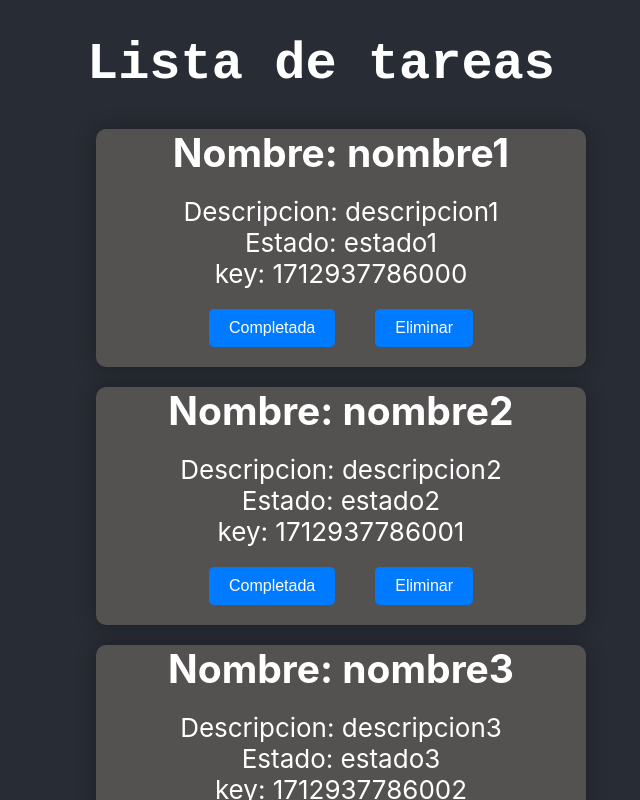
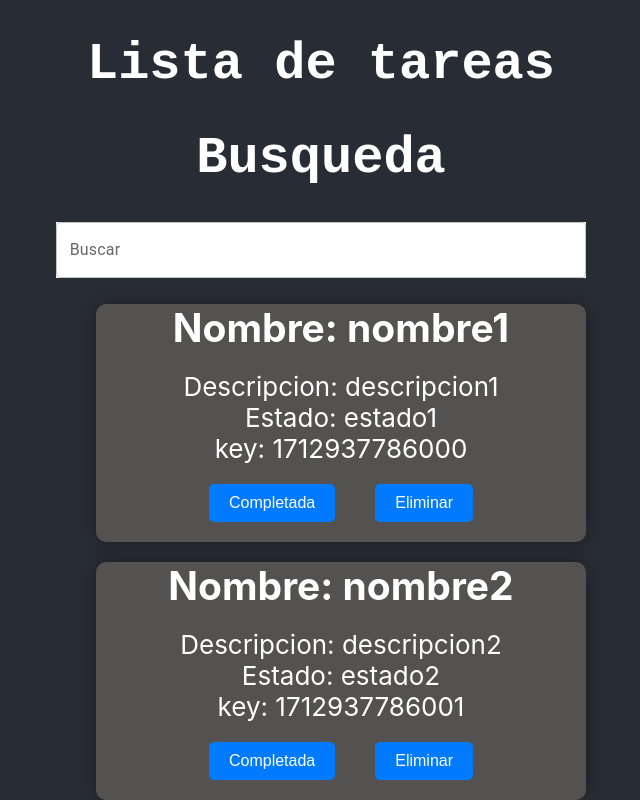
Before and after one commit to Diego966-b/PWA-TP1, a React (Create React App) app: page / in a window 1280 px wide. Shown: the top 800 px of the page, without its empty margins (319-959 px from the left). Built offline with nearby package versions, Linux system fonts and the light colour scheme.

Commit message:
Busqueda funcionando

```diff
--- a/package.json
+++ b/package.json
@@ -3,6 +3,9 @@
   "version": "0.1.0",
   "private": true,
   "dependencies": {
+    "@emotion/react": "^11.11.4",
+    "@emotion/styled": "^11.11.5",
+    "@mui/material": "^5.15.15",
     "@testing-library/jest-dom": "^5.17.0",
     "@testing-library/react": "^13.4.0",
     "@testing-library/user-event": "^13.5.0",
--- a/src/pages/Home/Home.jsx
+++ b/src/pages/Home/Home.jsx
@@ -1,10 +1,10 @@
 import logo from './../../logo.svg';
 import style from './Home.module.css';
-import TextField from "@mui/material/TextField";
 import Titulo from '../../components/Titulo/Titulo.jsx';
 import Input from '../../components/Input/Input.jsx';
 import Button from '../../components/Button/Button.jsx';
-import { useState } from "react";
+import TextField from '@mui/material/TextField';
+import { useState } from 'react';
 
 const tarea = {
     key: Date.now(),
@@ -32,10 +32,10 @@ const Home = () => {
     let cantTareasCompletadas;
     cantTareasCompletadas = 0;
 
-
     // UseStates
 
     //const [cantTareasCompletadas, setCantTareasCompletadas] = useState(0);
+    const [valueBusqueda, setValueBusqueda] = useState("");
     const [listaTareas, setListaTareas] = useState(tareas);
     const [valueNombre, setValueNombre] = useState("");
     const [valueDescrip, setValueDescrip] = useState("");
@@ -51,6 +51,12 @@ const Home = () => {
         console.log(event.target.value);
         setValueDescrip(event.target.value);
     };
+
+    const onChangeHandlerBusqueda = (texto) => {
+        var textoMinuscula = texto.target.value.toLowerCase();
+        setValueBusqueda(textoMinuscula);
+        console.log(texto.target.value)
+    }
 
     // Funciones
 
@@ -74,11 +80,44 @@ const Home = () => {
         setListaTareas(nuevasTareas);
     };
 
-    // Cuando borro y creo otra se repite la key por eso ahora uso Date.now() como key
     const eliminarTarea = (keyBuscada) => {
         const nuevasTareas = listaTareas.filter((tarea) => tarea.key !== keyBuscada);
         setListaTareas(nuevasTareas);
     };
+
+
+    function Listar (props)  {
+        console.log("HOME");
+        //create a new array by filtering the original array
+        //console.log(props.input);
+        const listaTareasFiltrada = props.data.filter((el) => {
+            //if no input the return the original
+            //console.log(el);
+            if (props.input === '') {
+                console.log(el);
+                return el;
+            }
+            //return the item which contains the user input
+            else {
+                return el.nombre.toLowerCase().includes(props.input)
+            }
+        })
+        return (
+            <ul>
+                {listaTareasFiltrada.map((tarea) => (
+                    <div className={style.caja} key={tarea.key}>
+                        <li className={style.itemLista}><h2 className={style.nomTarea}>Nombre: {tarea.nombre}</h2></li>
+                        <li className={style.itemLista}>Descripcion: {tarea.descripcion}</li>
+                        <li className={style.itemLista}>Estado: {tarea.estado}</li>
+                        <li className={style.itemLista}>key: {tarea.key}</li>
+                        {tarea.estado == "Completada" ? (cantTareasCompletadas ++): ""}
+                        <Button text="Completada" onClick={() => completarTarea(tarea.key)}></Button>
+                        <Button text="Eliminar" onClick={() => eliminarTarea(tarea.key)}></Button>
+                    </div>
+                ))}
+            </ul>
+        )
+    }
 
     return (
         <div>
@@ -87,38 +126,22 @@ const Home = () => {
                     Si no hay tareas para mostrar, dar un mensaje al usuario de que ya completó todas sus
                     tareas y que está listo para descansar
                 */
-
                 <div>
-                <TextField
-                    id="outlined-basic"
-                    variant="outlined"
-                    fullWidth
-                    label="Search"/>
-                <p>Ya completaste todas tus tareas, estas listo para descansar</p>
+                    <p>Ya completaste todas tus tareas, estas listo para descansar</p>
                 </div>
                 ) : (
                 <div>
                     <Titulo texto="Lista de tareas"></Titulo>
+                    <Titulo texto="Busqueda"></Titulo>
                     <div>
-                        {/* Buscador */}
-
-                    </div>
-                    <ul>
-                        {listaTareas.map((tarea) => {
-                            return (
-                                <div className={style.caja} key={tarea.key}>
-                                    <li className={style.itemLista}><h2 className={style.nomTarea}>Nombre: {tarea.nombre}</h2></li>
-                                    <li className={style.itemLista}>Descripcion: {tarea.descripcion}</li>
-                                    <li className={style.itemLista}>Estado: {tarea.estado}</li>
-                                    <li className={style.itemLista}>key: {tarea.key} {/* Borarr */}</li>
-                                    {tarea.estado == "Completada" ? (cantTareasCompletadas ++): ""}
-                                    <Button text="Completada" onClick={() => completarTarea(tarea.key)}></Button>
-                                    <Button text="Eliminar" onClick={() => eliminarTarea(tarea.key)}></Button>
-                                </div>
-                            );
-                        })}
-                    </ul>
-                    <div>
+                        <TextField className={style.busqueda}
+                            id="outlined-basic"
+                            variant="outlined"
+                            fullWidth
+                            label="Buscar"
+                            onChange={onChangeHandlerBusqueda}
+                        />
+                        <Listar input={valueBusqueda} data={listaTareas}></Listar>
                         {/* Debe haber un contador que muestre el número total de tareas y el número de tareas completadas. */}
                         <p>{cantTareasCompletadas} tareas completadas</p>
                         <p>{listaTareas.length} tareas en total</p>
--- a/src/pages/Home/Home.module.css
+++ b/src/pages/Home/Home.module.css
@@ -1,5 +1,3 @@
-/*css de la home page... */
-
 #home {
     margin-left: 20px;
     margin-right: 20px;
@@ -25,3 +23,8 @@
 .nomTarea{
     margin: 20px;
 }
+
+.busqueda{
+    background-color: white;
+    width: 30%;
+}
```
Also changed, not shown: 1 other file (tests, documents, lock files or other folders).
